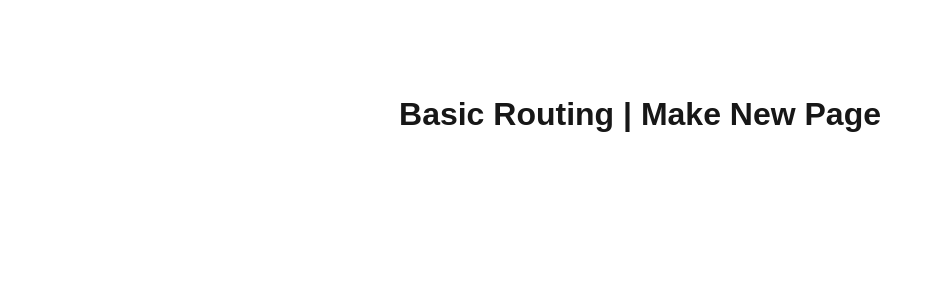
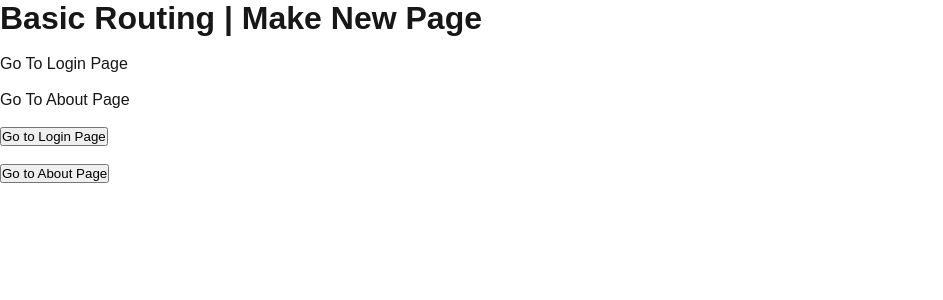
Before and after one commit to riazgul03/Next-js, a Next.js app in the folder next-app/: page / in a window 1280 px wide. Shown: the top 300 px of the page, without its empty margins (0-943 px from the left). Built offline with nearby package versions, Linux system fonts and the light colour scheme.

Commit message:
Link & Navigation In Next.js

```diff
--- a/next-app/src/app/page.js
+++ b/next-app/src/app/page.js
@@ -1,10 +1,24 @@
+"use client"
+import Link from "next/link";
 import styles from "./page.module.css";
+import { useRouter } from "next/navigation";
 
 export default function Home() {
+  const router = useRouter();
+  const navigat = (name) => {
+    router.push(name)
+  }
   return (
-
-    <main className={styles.main}>
-    <h1>Basic Routing | Make New Page </h1>
+    <main >
+      <h1>Basic Routing | Make New Page </h1>
+      <br />
+      <Link href="/login">Go To Login Page</Link>
+      <br /><br />
+      <Link href="/about">Go To About Page</Link>
+      <br /><br />
+      <button onClick={() => navigat("/login")}>Go to Login Page</button>
+      <br /><br />
+      <button onClick={() => navigat("/about")}>Go to About Page</button>
     </main>
   );
 }
```
Also changed, not shown: next-app/src/app/about/page.js (+9 -2 lines), next-app/src/app/login/page.js (+9 -3 lines).
